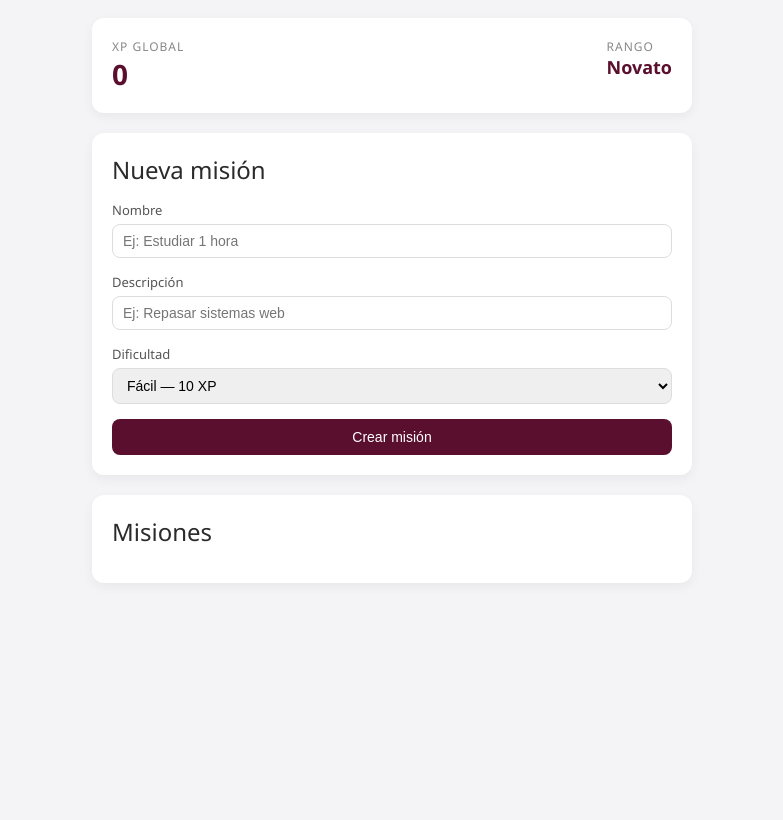
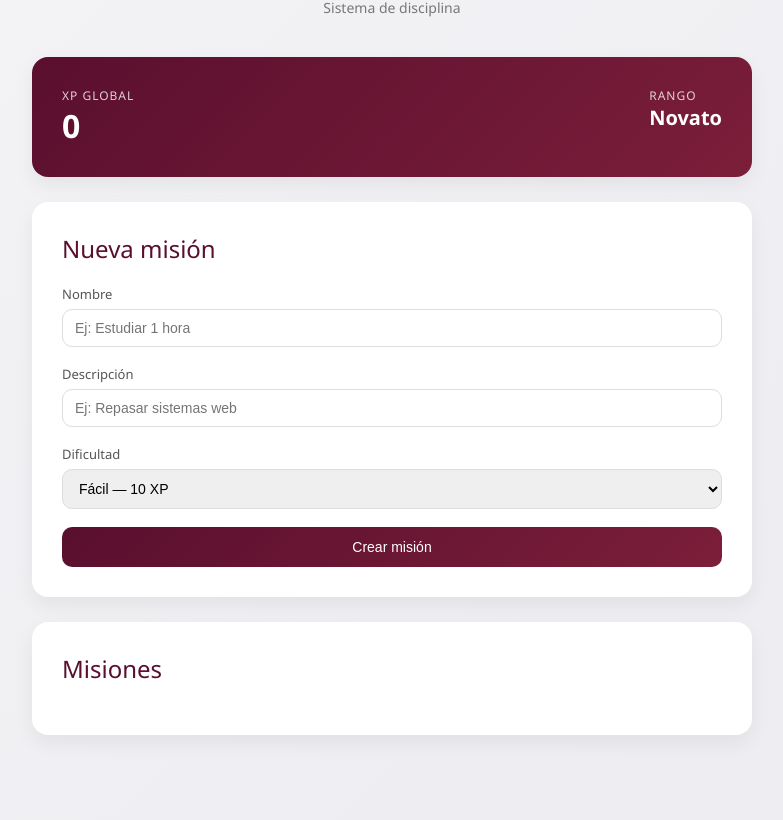
Before and after one commit to bastmre44/Laboratorio-4, a plain HTML site: page disci-app/src/index.html in a window 1280 px wide. Shown: the part 114-934 px from the top of the page, without its empty margins (248-1031 px from the left). Before the commit the page ends 800 px from the top, so only its background shows below. Drawn offline with Linux system fonts and the light colour scheme.

Commit message:
update : css changes

```diff
--- a/disci-app/src/css/styles.css
+++ b/disci-app/src/css/styles.css
@@ -10,120 +10,157 @@
     box-sizing: border-box;
 }
 
+/*body */
+
 body {
-    font-family: 'Segoe UI', Tahoma, Geneva, Verdana, sans-serif;
-    background-color: #f4f4f6;
+     font-family: 'Segoe UI', Tahoma, Geneva, Verdana, sans-serif;
+    background: linear-gradient(135deg, #f4f4f6, #ececf1);
     display: flex;
     justify-content: center;
-    padding: 40px 20px;
+    padding: 60px 20px;
     color: #2b2b2b;
 }
+
 
 /* Contenedor principal */
 .app-container {
     width: 100%;
-    max-width: 600px;
+    max-width: 720px;
 }
 
 /* Header */
 .app-header {
     text-align: center;
-    margin-bottom: 30px;
+    margin-bottom: 40px;
 }
 
 .app-header h1 {
     font-weight: 600;
-    font-size: 28px;
+    font-size: 34px;
     color: #5a0f2e;
+    letter-spacing: 1px;
 }
 
 .subtitle {
     font-size: 14px;
-    color: #666;
-    margin-top: 5px;
+    color: #777;
+    margin-top: 6px;
 }
 
 /* Cards */
 .card {
     background-color: #ffffff;
-    padding: 20px;
-    border-radius: 12px;
-    margin-bottom: 20px;
-    box-shadow: 0 4px 12px rgba(0,0,0,0.05);
+    padding: 30px;
+    border-radius: 16px;
+    margin-bottom: 25px;
+    box-shadow: 0 8px 20px rgba(0,0,0,0.06);
+}
+.card:hover {
+    transform: translateY(-3px);
 }
 
 /* XP Card */
+.xp-card {
+    background: linear-gradient(135deg, #5a0f2e, #7b1e3a);
+    color: white;
+}
 .xp-info {
     display: flex;
     justify-content: space-between;
+    align-items: white;
 }
 
 .label {
     font-size: 12px;
     text-transform: uppercase;
     letter-spacing: 1px;
-    color: #888;
+    opacity: 0.8;
 }
 
 #totalXP {
-    font-size: 28px;
-    color: #5a0f2e;
+    font-size: 32px;
+    font-weight: bold;
+
 }
 
 #userRank {
-    font-size: 18px;
-    color: #5a0f2e;
+    font-size: 20px;
+
 }
 
 /* Formulario */
 .form-card h2,
 .missions-card h2 {
-    margin-bottom: 15px;
+    margin-bottom: 20px;
     font-weight: 500;
+    color: #5a0f2e;
 }
 
 .form-group {
-    margin-bottom: 15px;
+    margin-bottom: 18px;
     display: flex;
     flex-direction: column;
 }
 
 .form-group label {
     font-size: 13px;
-    margin-bottom: 5px;
+    margin-bottom: 6px;
     color: #555;
 }
 
 input,
 select {
-    padding: 8px 10px;
-    border-radius: 8px;
+    padding: 10px 12px;
+    border-radius: 10px;
     border: 1px solid #ddd;
     font-size: 14px;
+    transition: 0.2s ease;
 }
 
 input:focus,
 select:focus {
     outline: none;
     border-color: #5a0f2e;
+    box-shadow: 0 0 0 3px rgba(90, 15, 46, 0.1);
 }
 
 /* Botón */
 .primary-btn {
     width: 100%;
-    padding: 10px;
+    padding: 12px;
     border: none;
-    border-radius: 8px;
-    background-color: #5a0f2e;
+    border-radius: 10px;
+    background: linear-gradient(135deg, #5a0f2e, #7b1e3a);
     color: white;
     font-size: 14px;
+    font-weight: 500;
     cursor: pointer;
     transition: 0.3s ease;
 }
 
 .primary-btn:hover {
-    background-color: #7b1e3a;
+    transform: translateY(-2px);
+    opacity: 0.9;
 }
+
+/* Botones de completar */
+.mission-list button {
+    margin-top: 8px;
+    padding: 6px 10px;
+    border: none;
+    border-radius: 8px;
+    background-color: #5a0f2e;
+    color: white;
+    cursor: pointer;
+    font-size: 12px;
+}
+
+.mission-list button:disabled {
+    background-color: #aaa;
+    cursor: not-allowed;
+}
+
+
 
 /* Lista de misiones */
 .mission-list {
@@ -131,15 +168,19 @@ select:focus {
 }
 
 .mission-list li {
-    padding: 12px;
-    border-radius: 8px;
+    padding: 18px;
+    border-radius: 12px;
     background-color: #fafafa;
-    margin-bottom: 10px;
+    margin-bottom: 12px;
     border: 1px solid #eee;
+    transition: 0.2s ease;
+}
+.mission-list li:hover{
+    border-color: #5a0f2e;
 }
 
 /* Misión completada */
 .success {
     background-color: #f3e6eb;
-    border-color: #5a0f2e;
+    border: 1px solid #5a0f2e;
 }
```
